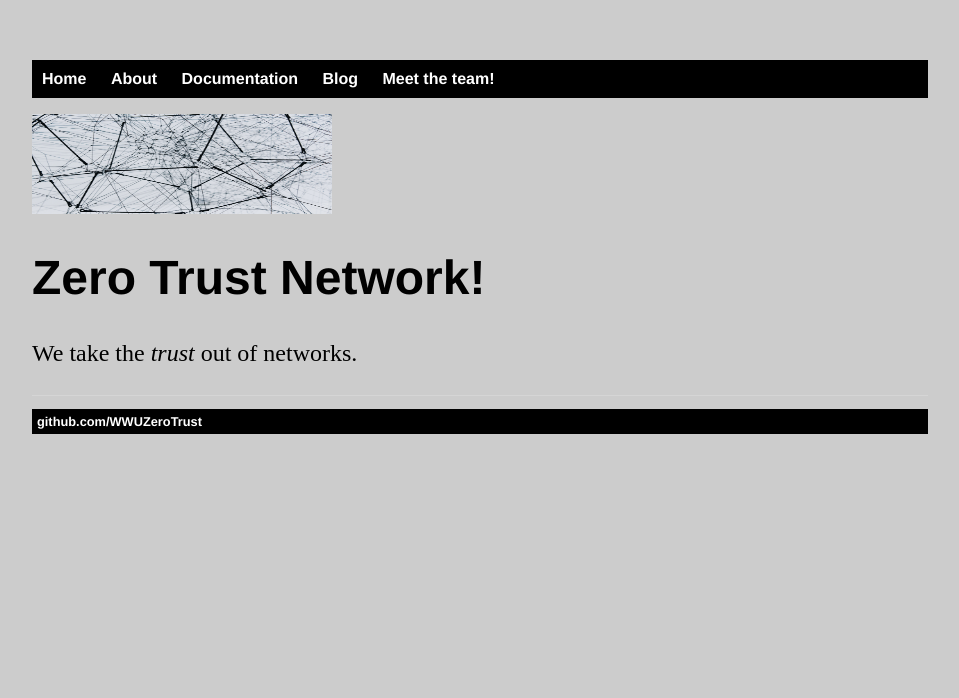
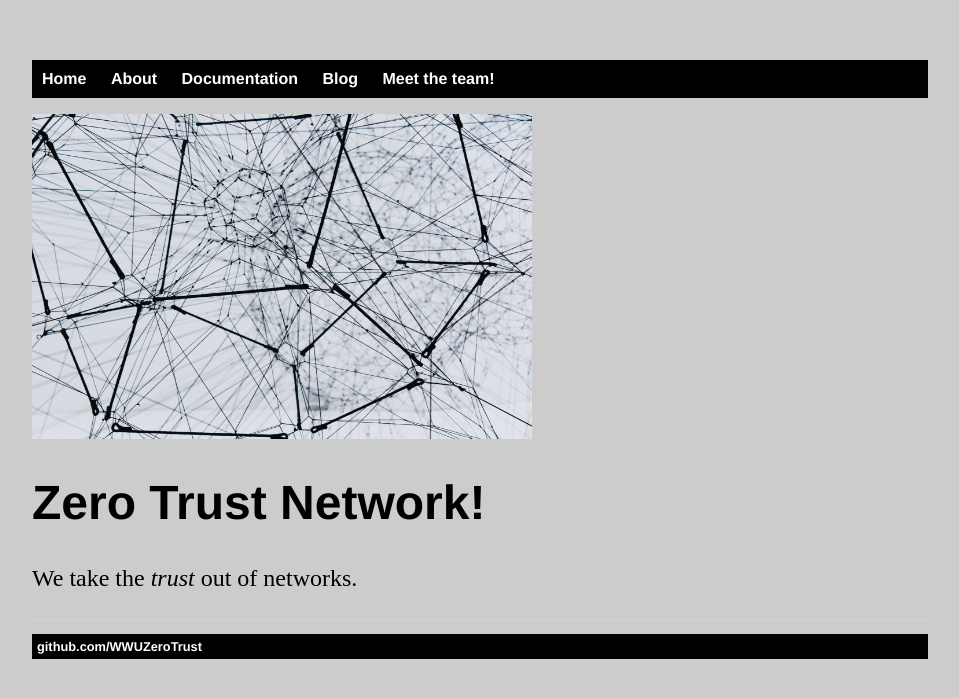
Before and after one commit to WWUZeroTrust/WWUZeroTrust.github.io, a Jekyll site: the page built from index.html, in a window 1280 px wide. Shown: the top 698 px of the page, without its empty margins (160-1119 px from the left). Built offline with Jekyll 4.4.1, drawn with Linux system fonts in a browser that asks for light colours.

Commit message:
Update index.html

```diff
--- a/index.html
+++ b/index.html
@@ -3,7 +3,7 @@
 title: Zero Trust Network
 ---
 <div class="blurb">
-	<img src="image/ZTNimage.jpg" alt="hi" class="inline" height="100" width="300"/>
+	<img src="image/ZTNimage.jpg" alt="hi" class="inline" height="325" width="500"/>
 	<h1>Zero Trust Network!</h1>
 	<p>We take the <em>trust</em> out of networks. </p>
 </div><!-- /.blurb -->
```
